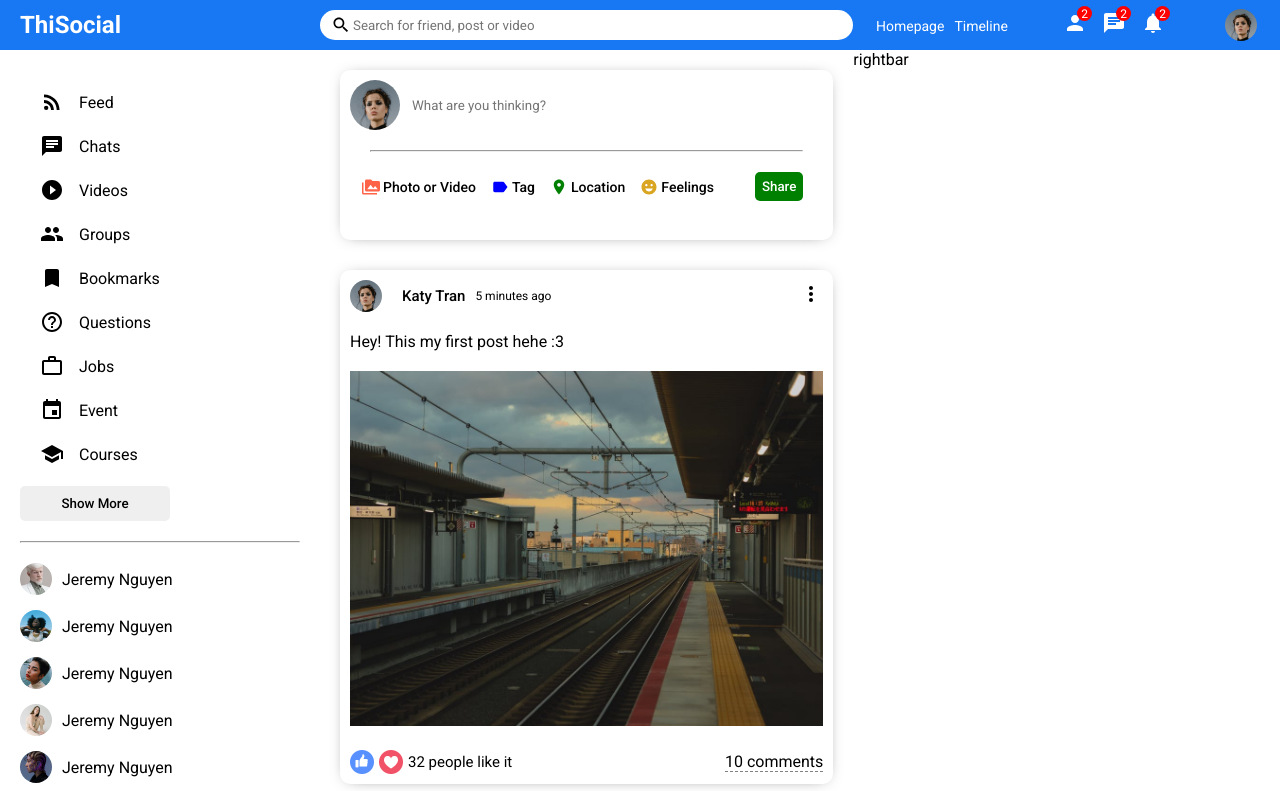
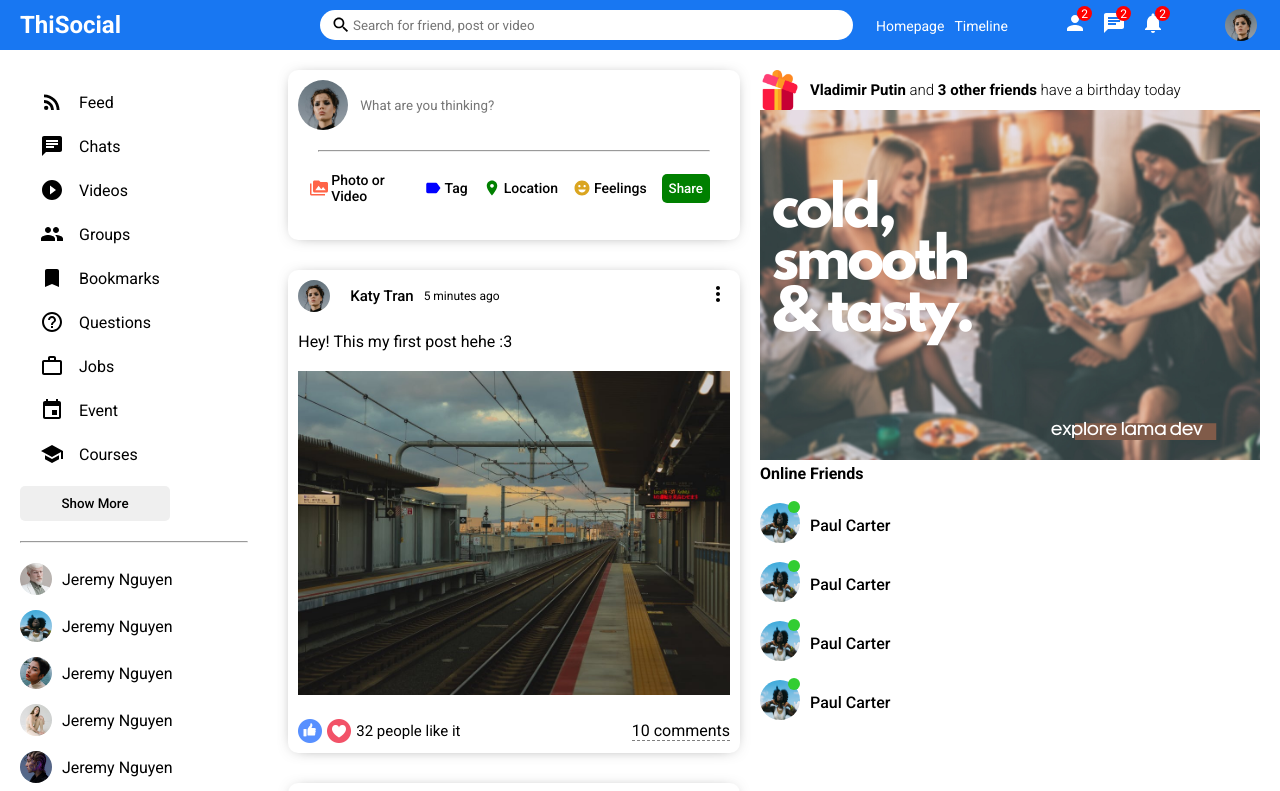
Before and after one commit to thidinhxm/mern-social-app, a React (Create React App) app in the folder client/: page / in a window 1280 px wide. Shown: the top 791 px of the page. Built offline with nearby package versions, Linux system fonts and the light colour scheme.

Commit message:
design rightbar

```diff
--- a/client/src/components/feed/Feed.module.scss
+++ b/client/src/components/feed/Feed.module.scss
@@ -1,5 +1,5 @@
 .feed {
-  flex: 5;
+  flex: 5.5;
 }
 
 .feedWrapper {
--- a/client/src/components/rightbar/Rightbar.js
+++ b/client/src/components/rightbar/Rightbar.js
@@ -1,8 +1,66 @@
 import classes from './Rightbar.module.scss';
-
+import { Gift, Ad } from '../../assets/images/icon/index';
+import {Person3} from '../../assets/images/person/index'
 function Rightbar() {
   return (
-    <div className={classes.rightbar}>rightbar</div>
+    <div className={classes.rightbar}>
+      <div className={classes.rightbarWrapper}>
+        <div className={classes.birthdayContainer}>
+          <img src={Gift} alt="" className={classes.birthdayImg} />
+          <span className={classes.birthdayText}>
+            <b>Vladimir Putin</b> and <b>3 other friends</b> have a birthday today
+          </span>
+        </div>
+        <img src={Ad} alt="" className={classes.rightbarAd} />
+        <h4 className={classes.rightbarTitle}>Online Friends</h4>
+        <ul className={classes.rightbarFriendList}>
+          <li className={classes.rightbarFriend}>
+            <div className={classes.rightbarProfileImgContainer}>
+              <img
+                src={Person3}
+                alt=""
+                className={classes.rightbarProfileImg}
+              />
+              <span className={classes.rightbarOnline}></span>
+            </div>
+            <span className={classes.rightbarUsername}>Paul Carter</span>
+          </li>
+          <li className={classes.rightbarFriend}>
+            <div className={classes.rightbarProfileImgContainer}>
+              <img
+                src={Person3}
+                alt=""
+                className={classes.rightbarProfileImg}
+              />
+              <span className={classes.rightbarOnline}></span>
+            </div>
+            <span className={classes.rightbarUsername}>Paul Carter</span>
+          </li>
+          <li className={classes.rightbarFriend}>
+            <div className={classes.rightbarProfileImgContainer}>
+              <img
+                src={Person3}
+                alt=""
+                className={classes.rightbarProfileImg}
+              />
+              <span className={classes.rightbarOnline}></span>
+            </div>
+            <span className={classes.rightbarUsername}>Paul Carter</span>
+          </li>
+          <li className={classes.rightbarFriend}>
+            <div className={classes.rightbarProfileImgContainer}>
+              <img
+                src={Person3}
+                alt=""
+                className={classes.rightbarProfileImg}
+              />
+              <span className={classes.rightbarOnline}></span>
+            </div>
+            <span className={classes.rightbarUsername}>Paul Carter</span>
+          </li>
+        </ul>
+      </div>
+    </div>
   )
 }
 
--- a/client/src/components/rightbar/Rightbar.module.scss
+++ b/client/src/components/rightbar/Rightbar.module.scss
@@ -1,3 +1,75 @@
 .rightbar {
-  flex: 4;
+  flex: 3.5;
+
+  .rightbarWrapper {
+    padding: 20px 20px 0 0;
+
+    .birthdayContainer {
+      display: flex;
+      align-items: center;
+
+      .birthdayImg {
+        width: 40px;
+        height: 40px;
+        margin-right: 10px;
+      }
+
+      .birthdayText {
+        font-weight: 300;
+        font-size: 15px;
+      }
+    }
+
+    .rightbarAdd {
+      width: 100%;
+      border-radius: 10px;
+    }
+
+    .rightbarTitle {
+      margin-bottom: 20px;
+    }
+
+    .rightbarFriendList {
+      padding: 0;
+      margin: 0;
+      list-style: none;
+
+      .rightbarFriend {
+        display: flex;
+        align-items: center;
+        margin-bottom: 15px;
+
+        .rightbarProfileImgContainer {
+          margin-right: 10px;
+          position: relative;
+
+          .rightbarProfileImg {
+            width: 40px;
+            height: 40px;
+            border-radius: 50%;
+          }
+
+          .rightbarOnline {
+            width: 12px;
+            height: 12px;
+            border-radius: 50%;
+            background-color: limegreen;
+            position: absolute;
+            top: -2px;
+            right: 0;
+          }
+        }
+
+        .rightbarUsername {
+          font-weight: 500;
+        }
+      }
+    }
+  }
 }
+
+// .rightbarProfileImg {
+//   width: 40px;
+//   height: 40px;
+//   border-radius: 50%;
+// }
```
